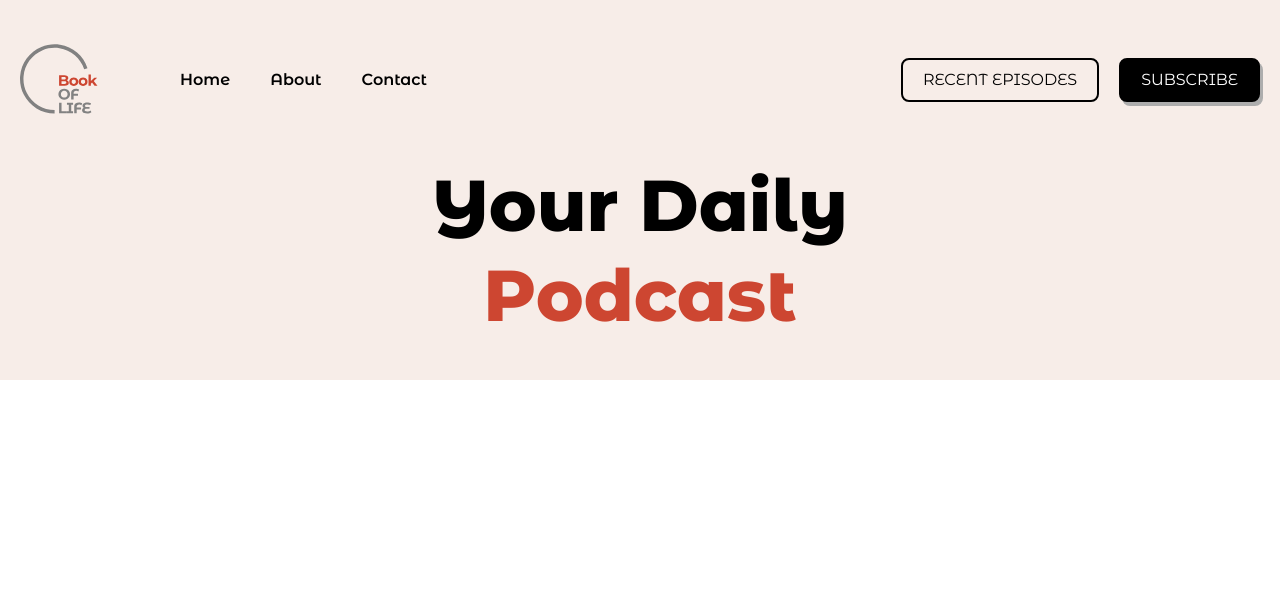
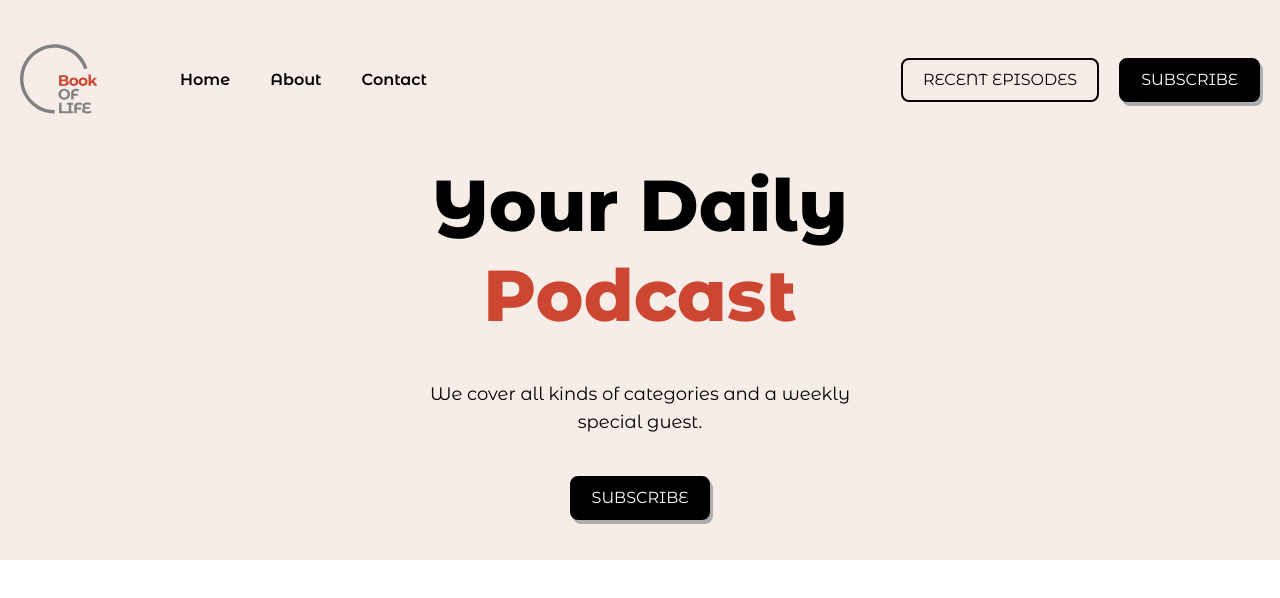
Before and after one commit to YerrouHamza/Book-of-LIFE, a React (Vite) app: page / in a window 1280 px wide. Shown: the top 598 px of the page. Built offline with nearby package versions, Linux system fonts and the light colour scheme.

Commit message:
added descrption prop to the header component

```diff
--- a/src/App.tsx
+++ b/src/App.tsx
@@ -9,7 +9,10 @@ function App() {
 
   return (
     <div className="font-montserrat">
-      <Header title={title} isNavbarShow={true} />
+      <Header
+        title={title}
+        description="We cover all kinds of categories and a weekly special guest."
+        isNavbarShow={true} />
     </div>
   )
 }
--- a/src/components/header.tsx
+++ b/src/components/header.tsx
@@ -1,10 +1,12 @@
 import Navbar from './navbar.tsx';
+import Button from './button.tsx';
 
 type headerProps = {
   title: {
     first: String,
     second: String,
   },
+  description: String,
   isNavbarShow: Boolean
 }
 
@@ -12,7 +14,7 @@ const Header = (props: headerProps) => {
   return (
     <header className="bg-theme-champagne py-10">
         {props.isNavbarShow ? <Navbar /> : null}
-        <div className='m-auto max-w-screen-xl mt-10'>
+        <div className='m-auto max-w-screen-xl mt-10 flex flex-col justify-center items-center'>
 
           {props.title?.first ?
             <h1 className='text-center text-7xl font-bold leading-tight'>
@@ -20,6 +22,10 @@ const Header = (props: headerProps) => {
               <span className='text-theme-vermillion'>{props.title.second}</span>
             </h1>
           : null}
+
+          {props.description ? <p className='text-center text-lg mt-10 mx-auto w-1/3'>{props.description}</p> : null}
+
+          <Button text='SUBSCRIBE' variant='dark' customClass='mx-auto mt-10' />
         </div>
     </header>
   );
```
Lines whose indentation alone changed are shown as unchanged.
